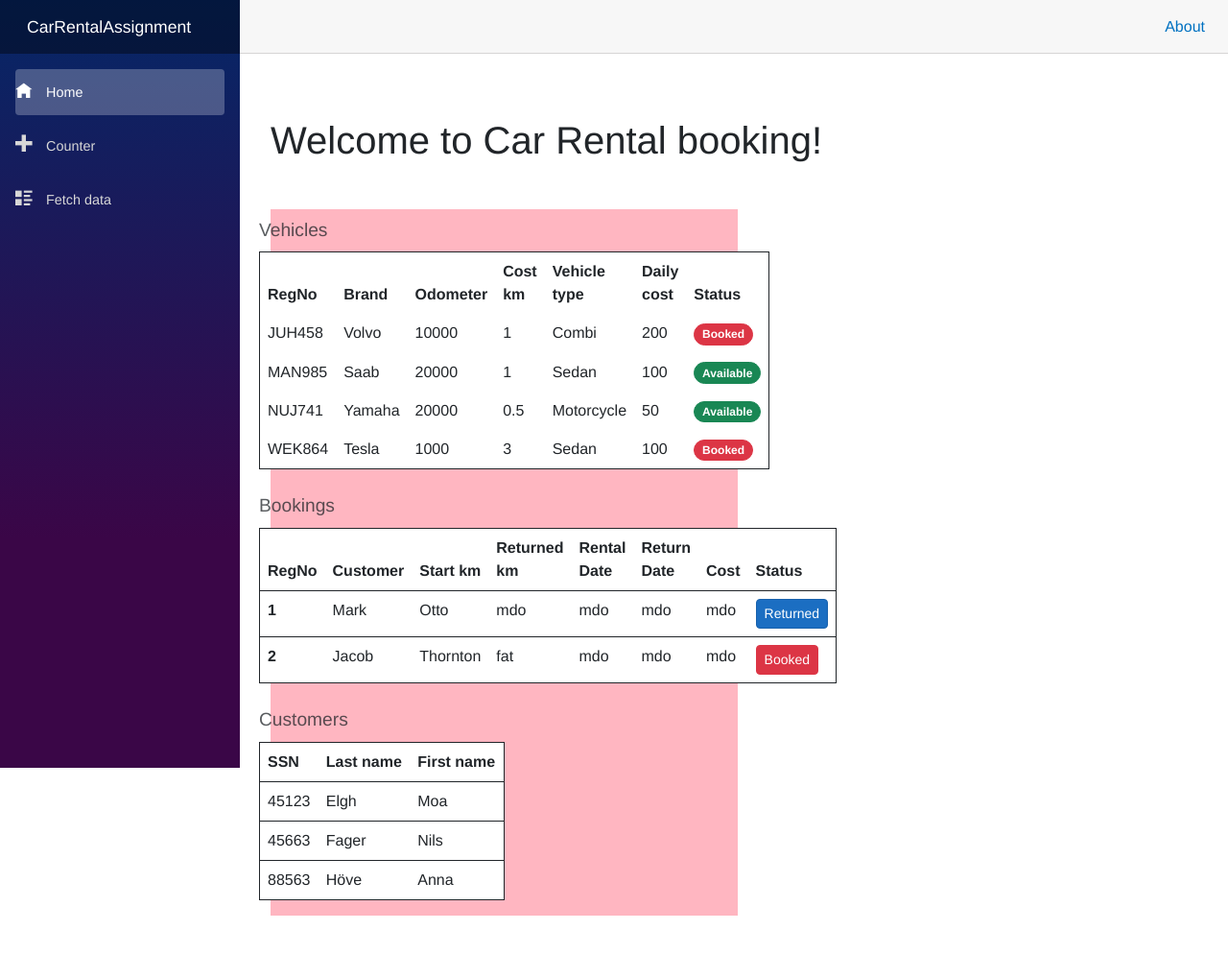
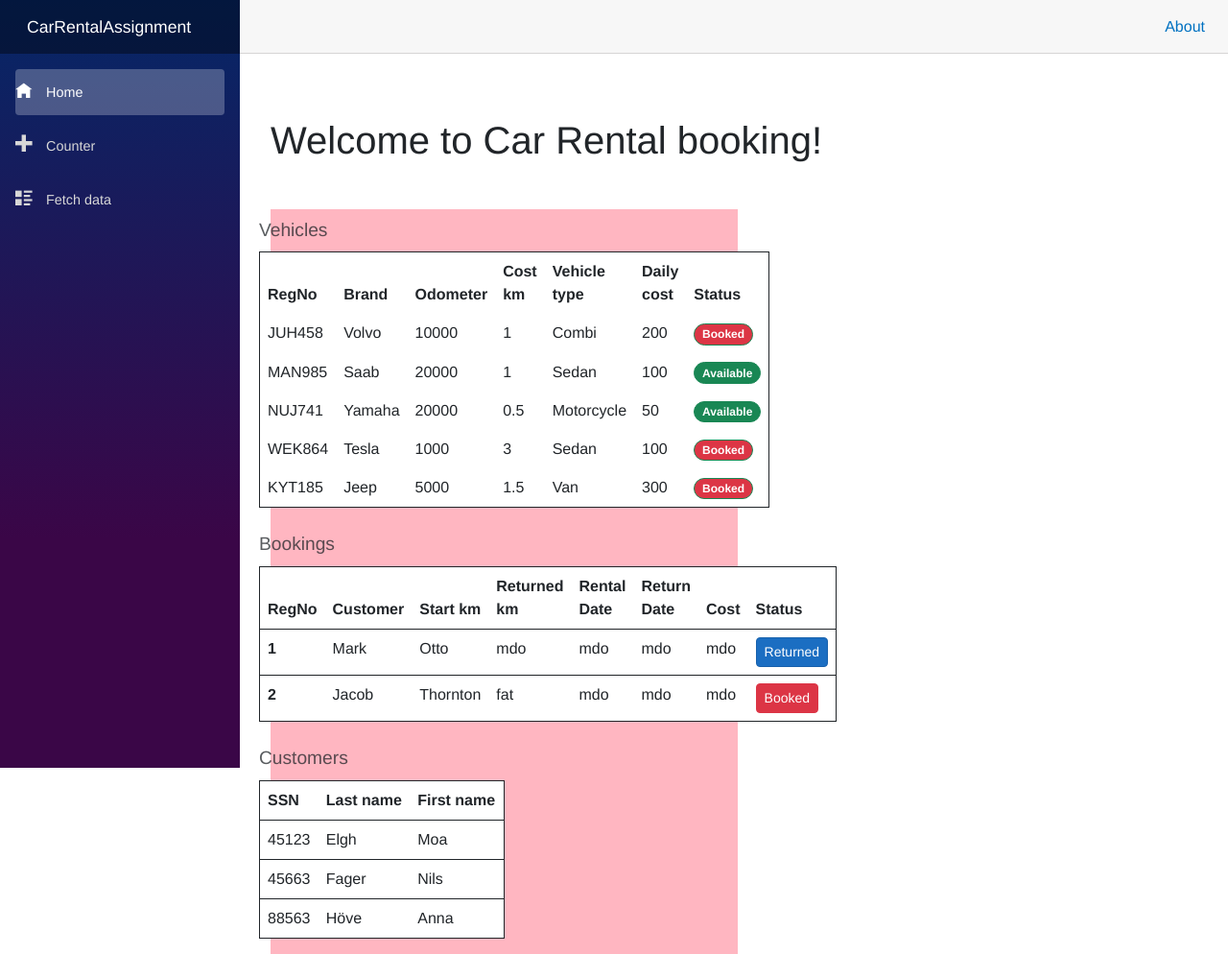
Before and after one commit to nea-rei/CarRentalAssignment, an ASP.NET Core app: page / in a window 1280 px wide. Shown: the whole page at 96% size. Before the commit the page ends 954 px from the top, so only its background shows below. Run offline with ASP.NET Core 8, Linux system fonts and the light colour scheme; style sheets or scripts are compiled from the project's sources.

Commit message:
Ändrade Available-knappens kod i index.razor

```diff
--- a/CarRentalAssignment/Pages/Index.razor
+++ b/CarRentalAssignment/Pages/Index.razor
@@ -37,18 +37,9 @@
                         <td>@vehicle.VType</td>
                         <td>@vehicle.DailyCost</td>
                         <td>
-                            @if (@vehicle.Status.Equals(bp.VehicleStatus))
-                            {
-                                <button type="button" class="btn btn-success position-relative badge rounded-pill text-bg-success">@vehicle.Status
-                                </button>
-                            }
-                            else
-                            {
-                                <button type="button" class="btn btn-danger position-relative badge rounded-pill text-bg-danger">
+                              <button type="button" class="btn btn-success position-relative badge rounded-pill text-bg-@(vehicle.Status.Equals(bp.VehicleStatus) ? "success" : "danger")">
                                     @vehicle.Status
-                                </button>
-                            }
-
+                              </button>
                         </td>
                     </tr>
                 }
--- a/Data(base)/Classes/CollectionData.cs
+++ b/Data(base)/Classes/CollectionData.cs
@@ -20,8 +20,9 @@ public class CollectionData : IData
         _persons.Add(new Customer(88563, "Höve", "Anna"));
         _vehicles.Add(new Car("JUH458", "Volvo", 10000, 1, VehicleTypes.Combi, 200, VehicleStatus.Booked));
         _vehicles.Add(new Car("MAN985", "Saab", 20000, 1, VehicleTypes.Sedan, 100, VehicleStatus.Available));
-        _vehicles.Add(new Car("NUJ741", "Yamaha", 20000, 0.5, VehicleTypes.Motorcycle, 50, VehicleStatus.Available));
+        _vehicles.Add(new Motorcycle("NUJ741", "Yamaha", 20000, 0.5, VehicleTypes.Motorcycle, 50, VehicleStatus.Available));
         _vehicles.Add(new Car("WEK864", "Tesla", 1000, 3, VehicleTypes.Sedan, 100, VehicleStatus.Booked));
+        _vehicles.Add(new Car("KYT185", "Jeep", 5000, 1.5, VehicleTypes.Van, 300, VehicleStatus.Booked));
 
     }
     public IEnumerable<IPerson> GetPersons() => _persons;
```
